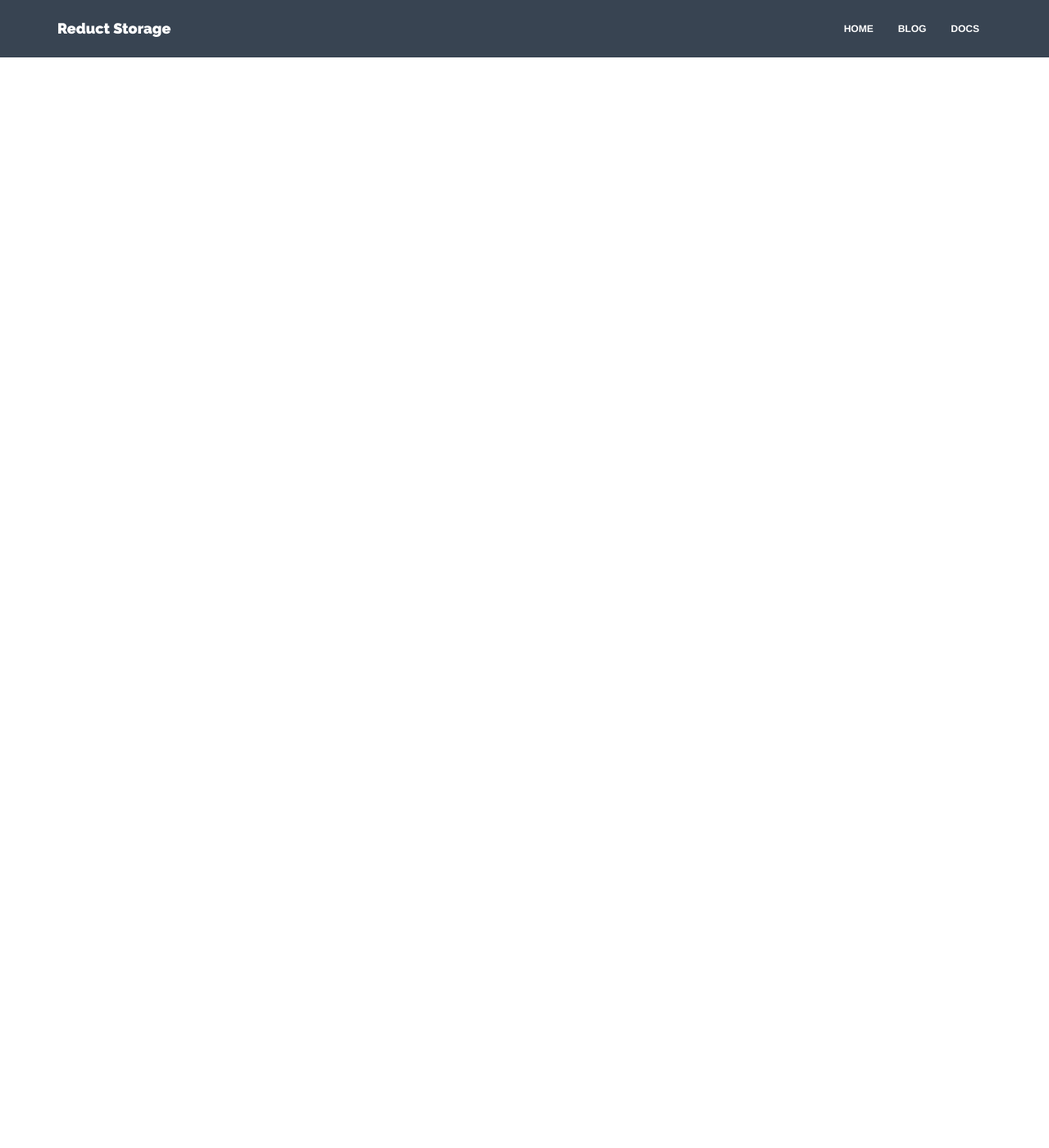
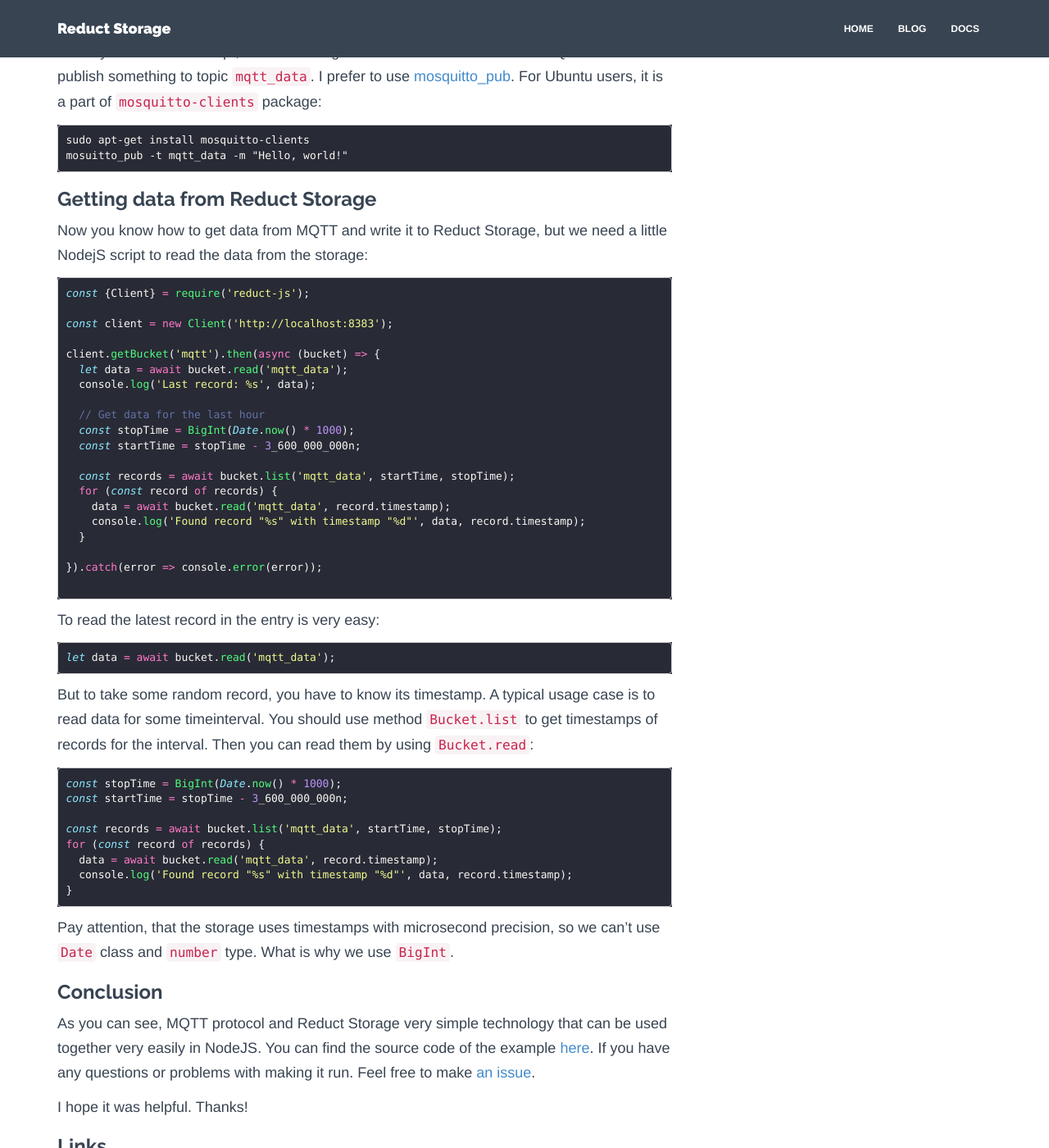
Before and after one commit to reductstore/homepage, a Jekyll site: the page built from _posts/2022-04-15-keep-history-mqtt.md, in a window 1280 px wide and 1400 px high, scrolled down 3154 px. Shown: the whole window at 82% size. Built offline with Jekyll 4.4.1, drawn with Linux system fonts in a browser that asks for light colours; nearby versions of some CDN libraries; some of the changed text lies outside the part shown.

Commit message:
finish draf

````diff
--- a/_posts/2022-04-15-keep-history-mqtt.md
+++ b/_posts/2022-04-15-keep-history-mqtt.md
@@ -9,10 +9,12 @@
 - Example
 img: js.png
 thumb: js.png
+
 ---
 
 [MQTT protocol][4] is very popular in IoT applications. It is a simple way to connect different data sources
-with your application by a using publish/subscribe model. Sometimes you may want to keep history of your MQTT data to use
+with your application by a using publish/subscribe model. Sometimes you may want to keep history of your MQTT data to
+use
 it for model training, diagnostics or metrics. If your data sources provide different formats of data that can
 not be interpreted as time series of floats, Reduct Storage is that you need.
 
@@ -67,13 +69,147 @@
 
 ### Write NodeJS script
 
-Now we're ready to make hands dirty with code. Let's initialize the NPM package and install [MQTT Client](https://www.npmjs.com/package/async-mqtt) and
+Now we're ready to make hands dirty with code. Let's initialize the NPM package and
+install [MQTT Client](https://www.npmjs.com/package/async-mqtt) and
 [JavaScript Client SDK](https://www.npmjs.com/package/reduct-js).
 
 ```
 npm init
 npm install --save reduct-js async-mqtt
 ```
+
+When we have all the dependencies installed, we can write the script:
+
+```javascript
+const MQTT = require('async-mqtt');
+const {Client} = require('reduct-js');
+
+MQTT.connectAsync('tcp://localhost:1883').then(async (mqttClient) => {
+  await mqttClient.subscribe('mqtt_data');
+
+  const reductClient = new Client('http://localhost:8383');
+  const bucket = await reductClient.getOrCreateBucket('mqtt');
+
+  mqttClient.on('message', async (topic, msg) => {
+    const data = msg.toString();
+    await bucket.write('mqtt_data', data);
+    console.log('Received message "%s" from topic "%s" is written', data,
+        topic);
+  });
+
+}).catch(error => console.error(error));
+```
+
+Let's look at the code in detail. First, we have to connect the MQTT broker
+and subscribe a topic. The topic name just random string, which producers should know.
+In our case it is `mqtt_data`:
+
+```javascript
+
+MQTT.connectAsync('tcp://localhost:1883').then(async (mqttClient) => {
+  await mqttClient.subscribe('mqtt_data');
+
+  // rest of code
+}).catch(error => console.error(error));
+```
+
+If the MQTT connection is successful, we can start dealing with Reduct Storage.
+To start writing data there, we need a bucket. We create a bucket with name `mqtt` or
+get the existing one:
+
+```javascript
+const reductClient = new Client('http://localhost:8383');
+const bucket = await reductClient.getOrCreateBucket('mqtt');
+```
+
+The last step is to write the received message to the storage. We must use a callback
+for event `message`, to catch it. Then we write the message to entry `mqtt_data`:
+
+```javascript
+mqttClient.on('message', async (topic, msg) => {
+  const data = msg.toString();
+  await bucket.write('mqtt_data', data);
+  console.log('Received message "%s" from topic "%s" is written', data,
+      topic);
+});
+```
+
+When we call `bucket.write` we create an entry in the bucket if it hasn't existed yet.
+Then we write data to the entry with current timestamp.
+Now our MQTT data are safe and sound in the storage, and we can access them by using
+the same [SDK][2].
+
+### Publish data to MQTT topic
+
+When you launch the script, it does nothing because there is no data from MQTT. You have to publish something to topic
+`mqtt_data`. I prefer to use [mosquitto_pub](https://mosquitto.org/man/mosquitto_pub-1.html). For Ubuntu users, it is a
+part
+of `mosquitto-clients` package:
+
+```
+sudo apt-get install mosquitto-clients
+mosuitto_pub -t mqtt_data -m "Hello, world!"
+```
+
+### Getting data from Reduct Storage
+
+Now you know how to get data from MQTT and write it to Reduct Storage, but we need a little NodejS script to read
+the data from the storage:
+
+```javascript
+const {Client} = require('reduct-js');
+
+const client = new Client('http://localhost:8383');
+
+client.getBucket('mqtt').then(async (bucket) => {
+  let data = await bucket.read('mqtt_data');
+  console.log('Last record: %s', data);
+
+  // Get data for the last hour
+  const stopTime = BigInt(Date.now() * 1000);
+  const startTime = stopTime - 3_600_000_000n;
+
+  const records = await bucket.list('mqtt_data', startTime, stopTime);
+  for (const record of records) {
+    data = await bucket.read('mqtt_data', record.timestamp);
+    console.log('Found record "%s" with timestamp "%d"', data, record.timestamp);
+  }
+
+}).catch(error => console.error(error));
+
+```
+
+To read the latest record in the entry is very easy:
+
+```javascript
+let data = await bucket.read('mqtt_data');
+```
+
+But to take some random record, you have to know its timestamp. A typical usage case is to read data for some
+timeinterval. You should use method `Bucket.list` to get timestamps of records for the interval. Then you can
+read them by using `Bucket.read`:
+
+```javascript
+const stopTime = BigInt(Date.now() * 1000);
+const startTime = stopTime - 3_600_000_000n;
+
+const records = await bucket.list('mqtt_data', startTime, stopTime);
+for (const record of records) {
+  data = await bucket.read('mqtt_data', record.timestamp);
+  console.log('Found record "%s" with timestamp "%d"', data, record.timestamp);
+}
+```
+
+Pay attention, that the storage uses timestamps with microsecond precision, so we can't use `Date` class and `number` type.
+What is why we use `BigInt`.
+
+### Conclusion
+
+As you can see, MQTT protocol and Reduct Storage very simple technology that can be used together very easily in NodeJS.
+You can find the source code of the example [here](https://github.com/reduct-storage/reduct-mqtt-example). If you have any
+questions or problems with making it run. Feel free to make [an issue](https://github.com/reduct-storage/reduct-js/issues/new).
+
+I hope it was helpful. Thanks!
 
 ### Links
 
@@ -82,6 +218,9 @@
 * [Mosquitto MQTT Broker][3]
 
 [1]:(https://docs.reduct-storage.dev)
+
 [2]:(https://reduct-js.readthedocs.io/en/latest/)
+
 [3]:(https://mosquitto.org/)
+
 [4]:(https://mqtt.org/)
````
